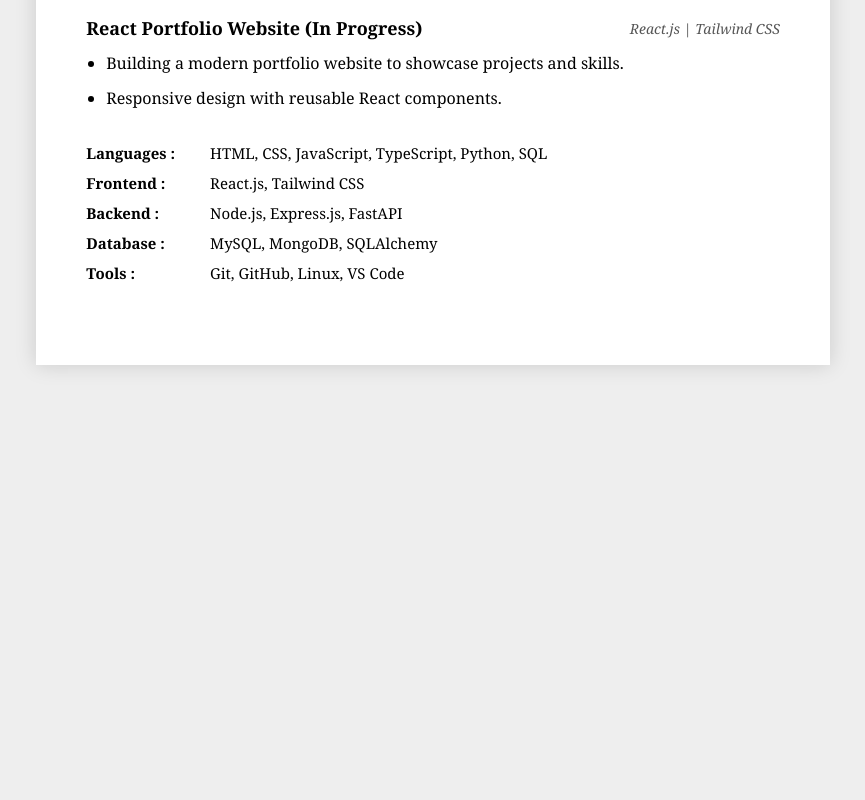
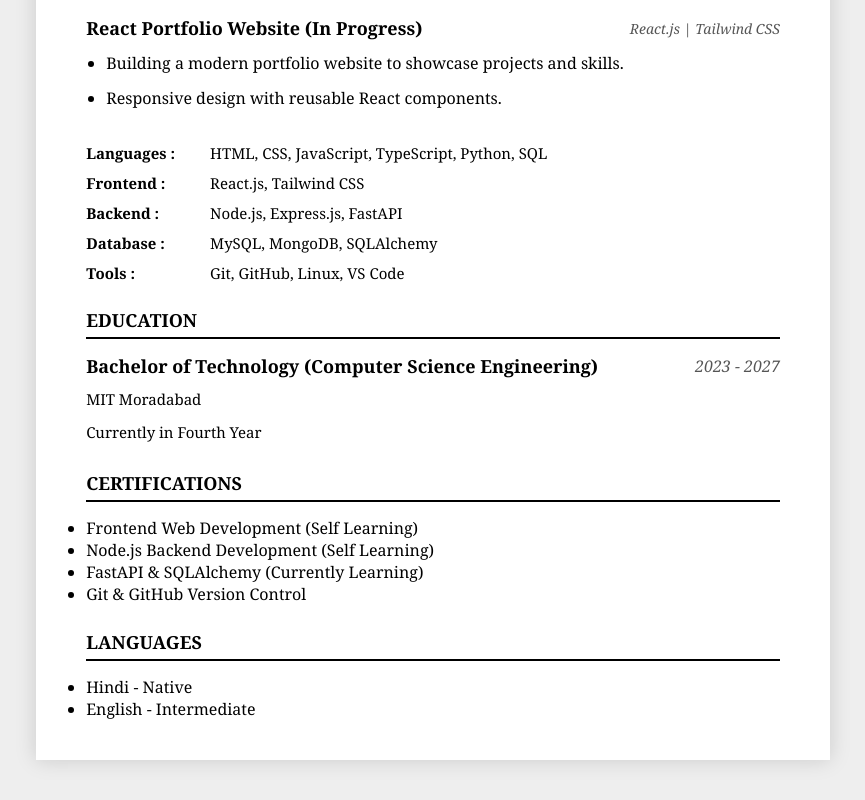
Before and after one commit to harshitkumar2035/RESUME, a plain HTML site: page index.html in a window 1280 px wide. Shown: the part 798-1598 px from the top of the page, without its empty margins (207-1072 px from the left). Before the commit the page ends 1203 px from the top, so only its background shows below. Drawn offline with Linux system fonts and the light colour scheme.

Commit message:
Add resume project

```diff
--- a/index.html
+++ b/index.html
@@ -92,10 +92,35 @@
     </div>
 </section>
 
-        <!-- Education -->
-        <section>
+<section class="section">
+    <h2>EDUCATION</h2>
+    <div class="education">
+        <div class="education-header">
+            <h3>Bachelor of Technology (Computer Science Engineering)</h3>
+            <span>2023 - 2027</span>
+        </div>
+        <p>MIT Moradabad</p>
+        <p>Currently in Fourth Year</p>
+    </div>
+</section>
 
-        </section>
+<section class="section">
+    <h2>CERTIFICATIONS</h2>
+    <ul>
+        <li>Frontend Web Development (Self Learning)</li>
+        <li>Node.js Backend Development (Self Learning)</li>
+        <li>FastAPI & SQLAlchemy (Currently Learning)</li>
+        <li>Git & GitHub Version Control</li>
+    </ul>
+</section>
+
+<section class="section">
+    <h2>LANGUAGES</h2>
+    <ul>
+        <li>Hindi - Native</li>
+        <li>English - Intermediate</li>
+    </ul>
+</section>
 
     </main>
 
--- a/style.css
+++ b/style.css
@@ -78,3 +78,22 @@ body{
     margin-bottom:8px;
     line-height:1.7;
 }
+.education{
+    margin-top:10px;
+}
+.education-header{
+    display:flex;
+    justify-content:space-between;
+    align-items:center;
+    margin-bottom:8px;
+}
+.education-header h3{
+    font-size:18px;
+}
+.education-header span{
+    color:#555;
+    font-style:italic;
+}
+.education p{
+    margin-bottom:6px;
+}
```
